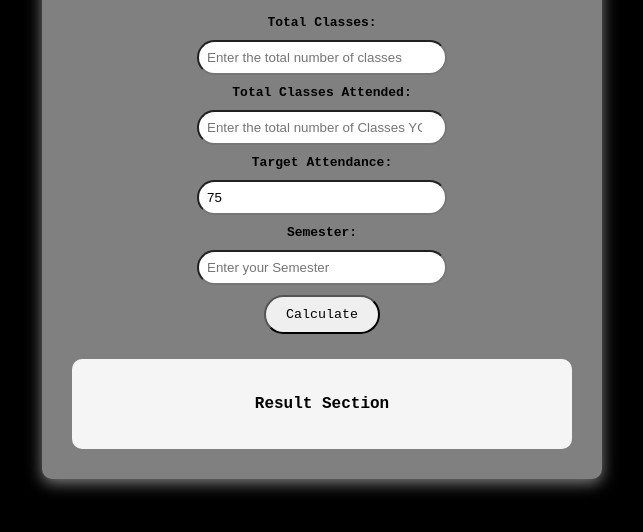
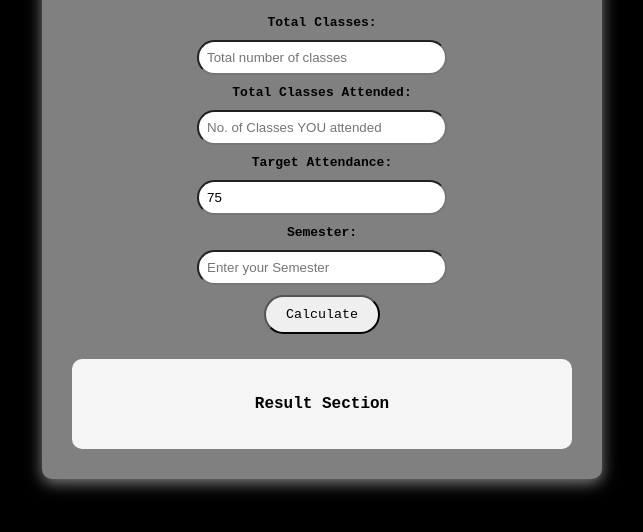
Before and after one commit to harshwardhanchouhan/Attendance_Calculator, a plain HTML site: page index.html in a window 1280 px wide. Shown: the part 130-662 px from the top of the page, without its empty margins (318-961 px from the left). Drawn offline with Linux system fonts and the light colour scheme.

Commit message:
Third Commit

```diff
--- a/index.html
+++ b/index.html
@@ -9,11 +9,11 @@
         <div class="maindiv">
             <h1>Attendance Calculator</h1>
 
-            <div class="inputdiv">
+            <div class="inputdiv" >
                 <label for="totalclassHTML">Total Classes:</label>
-                <input type="number" id="totalclassHTML" placeholder="Enter the total number of classes">
+                <input type="number" id="totalclassHTML" placeholder="Total number of classes">
                 <label for="attendedclassHTML">Total Classes Attended:</label>
-                <input type="number" id="attendedclassHTML" placeholder="Enter the total number of Classes YOU attended">
+                <input type="number" id="attendedclassHTML" placeholder="No. of Classes YOU attended">
                 <label for="targetattHTML">Target Attendance:</label>
                 <input type="number" id="targetattHTML" value="75">
                 <label for="semesterHTML">Semester:</label>
```
